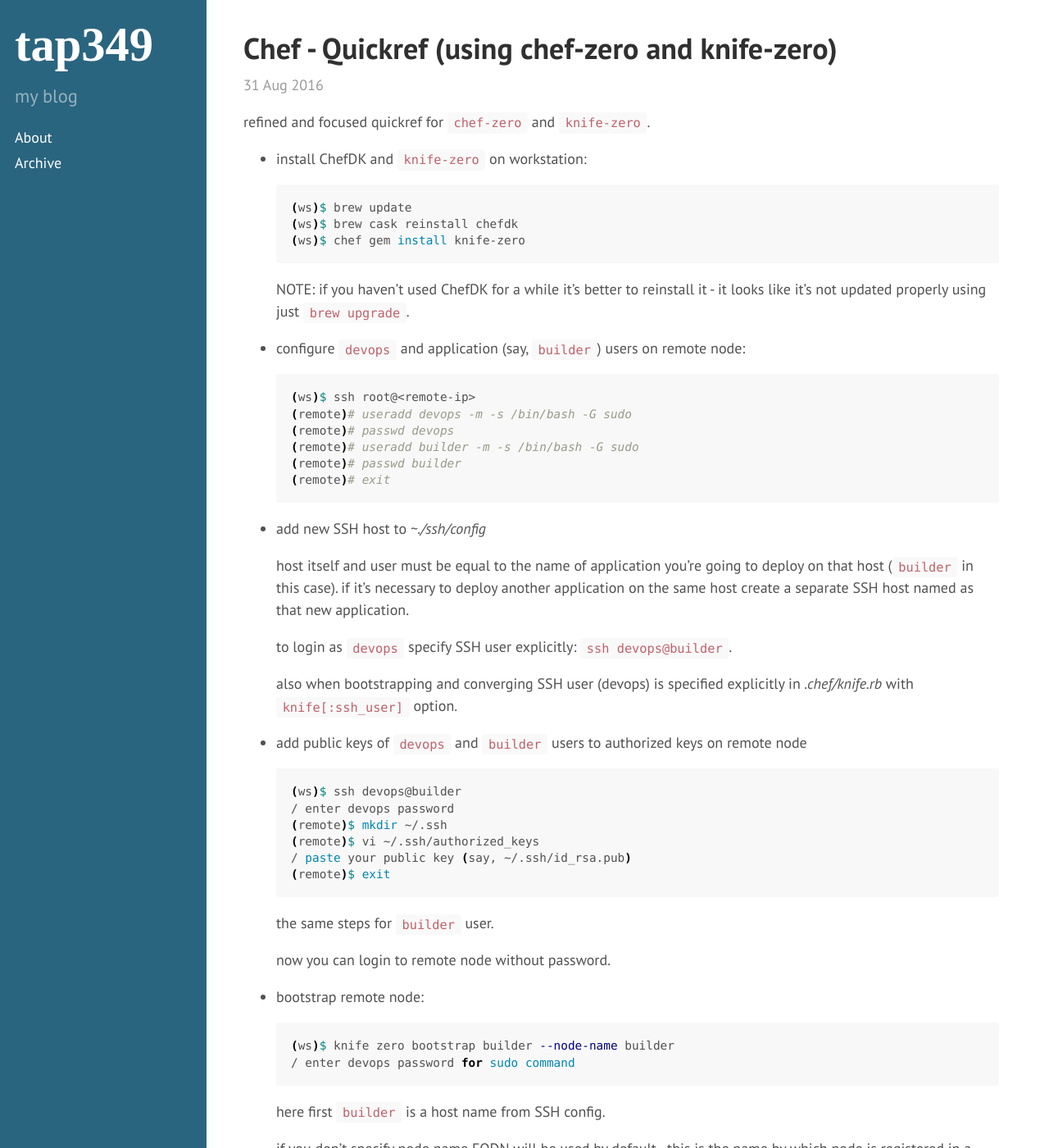
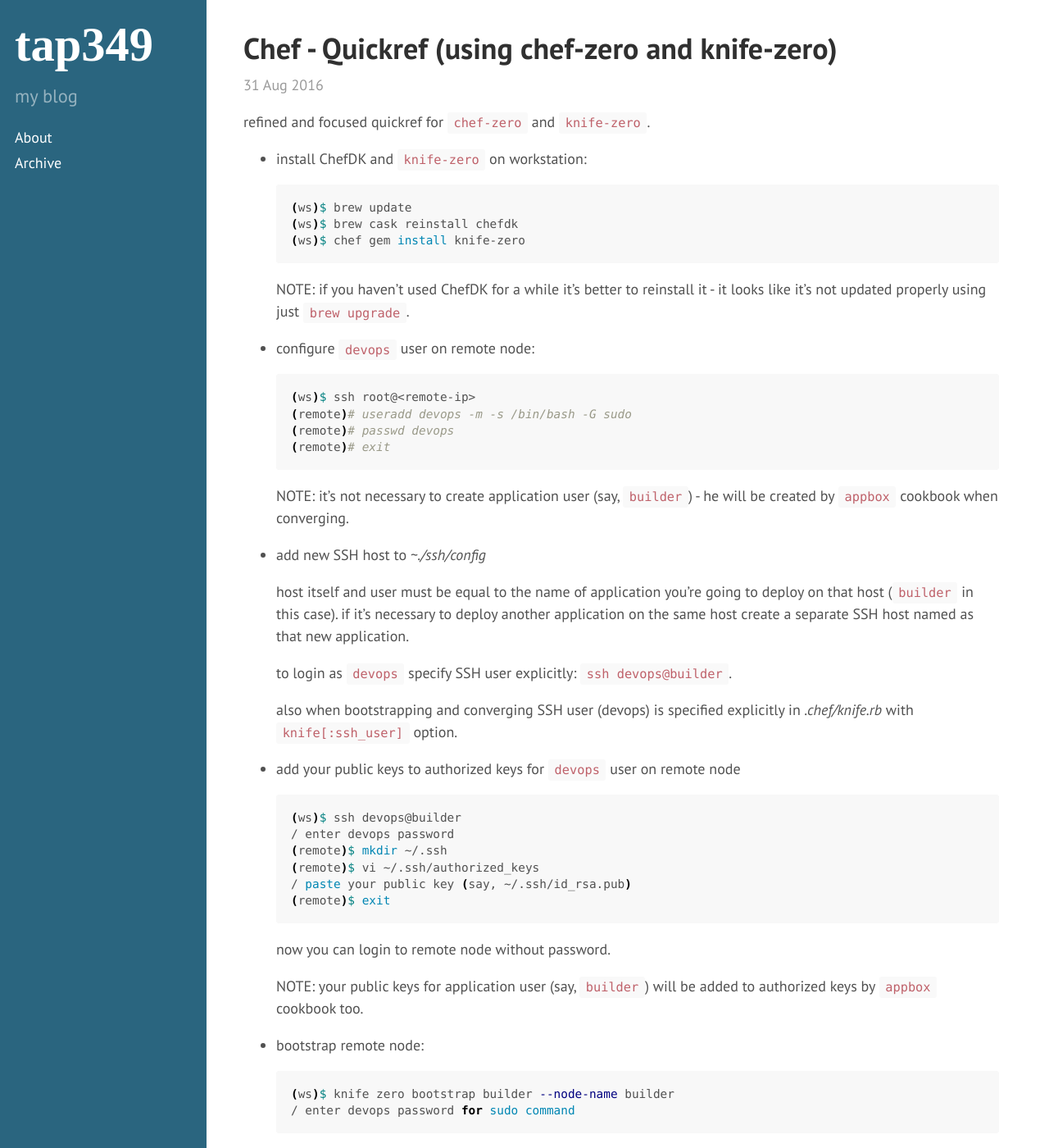
Before and after one commit to tap349/tap349.github.io, a Jekyll site: the page built from _posts/2016-08-31-chef-quickref.md, in a window 1280 px wide and 1400 px high. Shown: the whole window at 82% size. Built offline with Jekyll 4.4.1, drawn with Linux system fonts in a browser that asks for light colours.

Commit message:
update 2017-08-03_13:12:08

````diff
--- a/_posts/2016-08-31-chef-quickref.md
+++ b/_posts/2016-08-31-chef-quickref.md
@@ -21,16 +21,17 @@
   NOTE: if you haven't used ChefDK for a while it's better to reinstall it -
         it looks like it's not updated properly using just `brew upgrade`.
 
-- configure `devops` and application (say, `builder`) users on remote node:
+- configure `devops` user on remote node:
 
   ```sh
   (ws)$ ssh root@<remote-ip>
   (remote)# useradd devops -m -s /bin/bash -G sudo
   (remote)# passwd devops
-  (remote)# useradd builder -m -s /bin/bash -G sudo
-  (remote)# passwd builder
   (remote)# exit
   ```
+
+  NOTE: it's not necessary to create application user (say, `builder`) -
+        he will be created by `appbox` cookbook when converging.
 
 - add new SSH host to _~./ssh/config_
 
@@ -44,7 +45,7 @@
   also when bootstrapping and converging SSH user (devops) is specified
   explicitly in _.chef/knife.rb_ with `knife[:ssh_user]` option.
 
-- add public keys of `devops` and `builder` users to authorized keys on remote node
+- add your public keys to authorized keys for `devops` user on remote node
 
   ```sh
   (ws)$ ssh devops@builder
@@ -55,9 +56,10 @@
   (remote)$ exit
   ```
 
-  the same steps for `builder` user.
+  now you can login to remote node without password.
 
-  now you can login to remote node without password.
+  NOTE: your public keys for application user (say, `builder`)
+        will be added to authorized keys by `appbox` cookbook too.
 
 - bootstrap remote node:
 
````
Also changed, not shown: other parts of _posts/2016-08-31-chef-quickref.md (+3 -3 lines).
